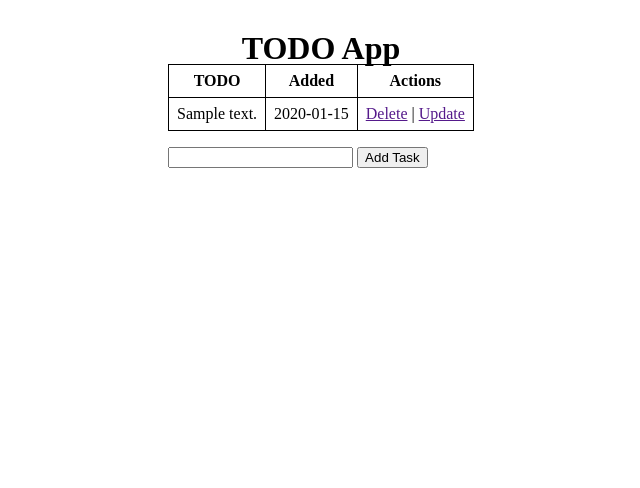
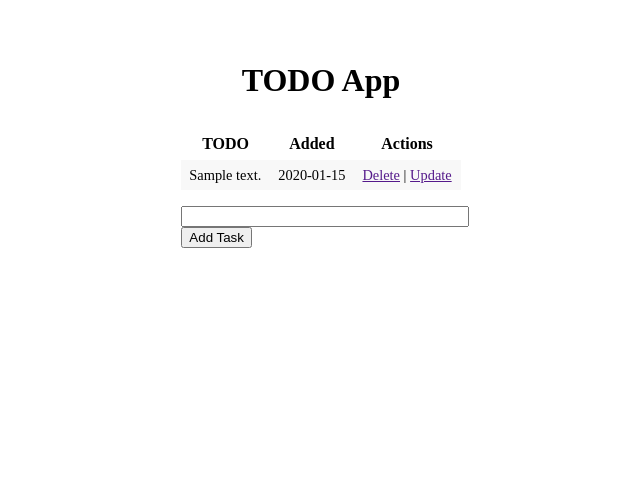
Before and after one commit to josephdubon/flask-todo-app, a Flask app: page / in a window 1280 px wide. Shown: the top 488 px of the page, without its empty margins (319-959 px from the left). Run offline with Flask 2, Linux system fonts and the light colour scheme; tables that the repository leaves empty hold one stand-in row (values such as "Sample post").

Commit message:
app.py: updated css for better visual structure - global change

```diff
--- a/static/css/main.css
+++ b/static/css/main.css
@@ -1,3 +1,4 @@
+/* CSS RESET START */
 html, body, div, span, applet, object, iframe,
 h1, h2, h3, h4, h5, h6, p, blockquote, pre,
 a, abbr, acronym, address, big, cite, code,
@@ -40,13 +41,13 @@ table {
     border-spacing: 0;
 }
 
-table, th, td {
-    padding: .5rem;
-    border: .005em solid;
-}
+/* CSS RESET START */
+
+/*******************/
 
 /* Start Here */
 
+/* Page Structure */
 #page-container {
     display: flex;
     flex-flow: column nowrap;
@@ -63,3 +64,60 @@ table, th, td {
 #footer {
     align-self: center;
 }
+
+
+/* Custom Fonts */
+
+#page-title {
+    margin: 2rem;
+}
+
+/* Forms */
+
+input[type=text], select {
+    width: 100%;
+}
+
+input[type=submit] {
+    width: auto;
+    cursor: pointer;
+}
+
+/* Table Styles */
+
+table {
+    border-radius: 5px;
+    font-size: 1rem;
+    font-weight: normal;
+    border: none;
+    border-collapse: collapse;
+    width: 100%;
+    max-width: 100%;
+    white-space: nowrap;
+    background-color: white;
+}
+
+td, th {
+    text-align: center;
+    padding: 8px;
+}
+
+td {
+    border-right: 1px solid #f8f8f8;
+    font-size: .9rem;
+}
+
+thead th {
+    color: #ffffff;
+    background: #4FC3A1;
+}
+
+
+thead th:nth-child(odd) {
+    color: #ffffff;
+    background: #324960;
+}
+
+tr:nth-child(even) {
+    background: #F8F8F8;
+}
```
